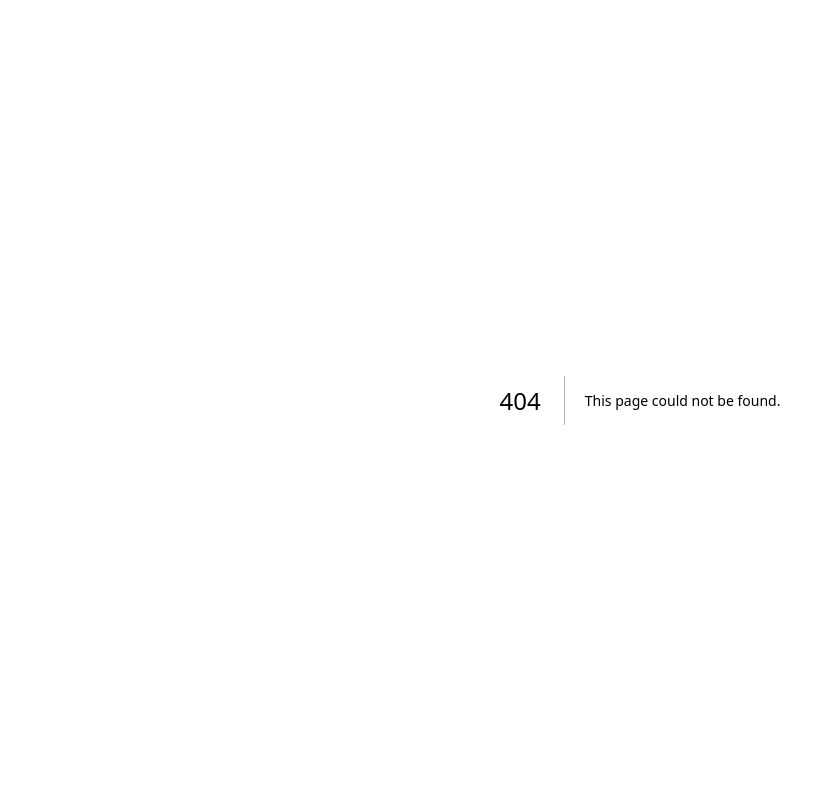
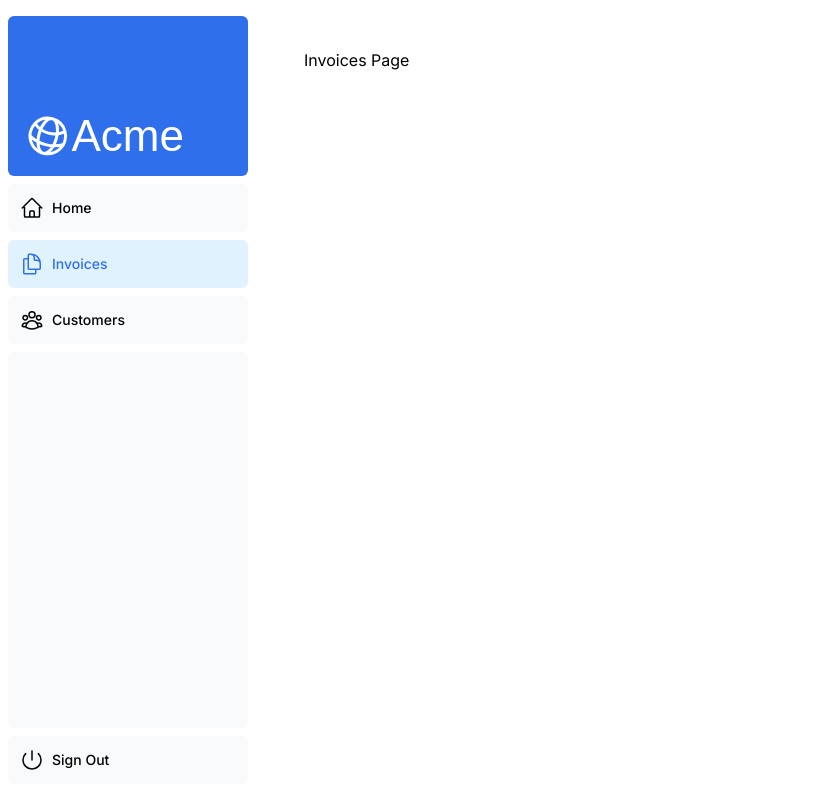
Before and after one commit to idekworks/NextJSLearning, a Next.js app: page /dashboard/invoices in a window 1280 px wide. Before the commit this address had no page. Shown: the whole page, without its empty margins (0-835 px from the left). Built offline with nearby package versions, Linux system fonts and the light colour scheme; a web font is replaced by a local one.

Commit message:
fix:add invoices table alt parameter

```diff
--- /dev/null
+++ b/app/dashboard/invoices/page.tsx
@@ -0,0 +1,3 @@
+export default function Page() {
+    return <p>Invoices Page</p>
+}
--- a/app/ui/invoices/table.tsx
+++ b/app/ui/invoices/table.tsx
@@ -90,6 +90,7 @@ export default async function InvoicesTable({
                         className="rounded-full"
                         width={28}
                         height={28}
+                        alt={"round image"}
                       />
                       <p>{invoice.name}</p>
                     </div>
```
